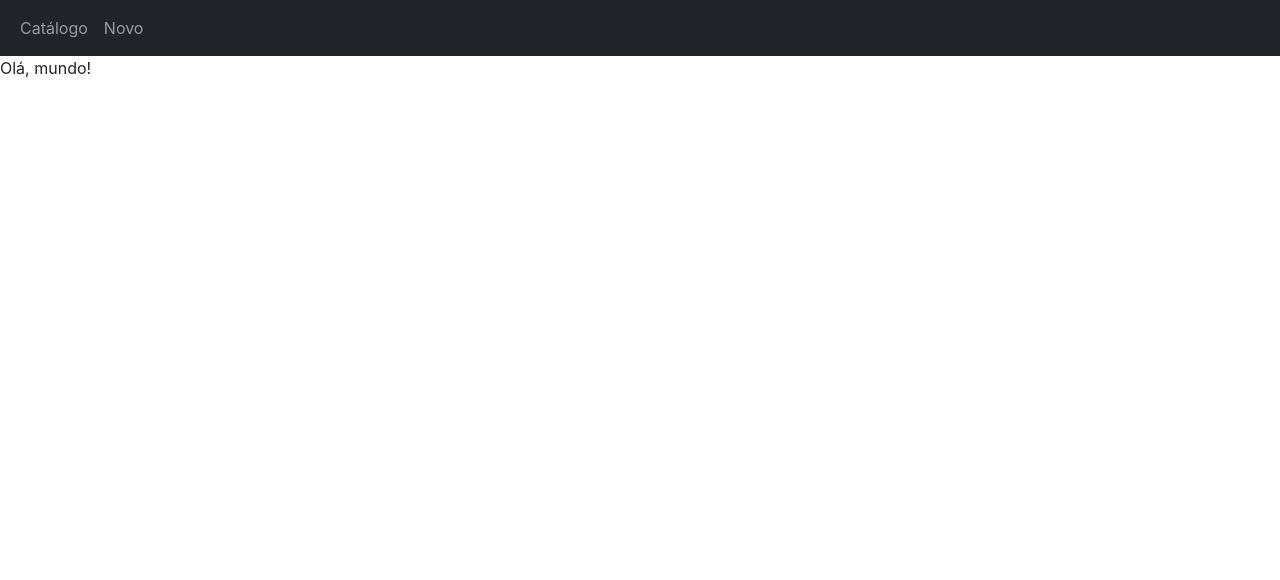
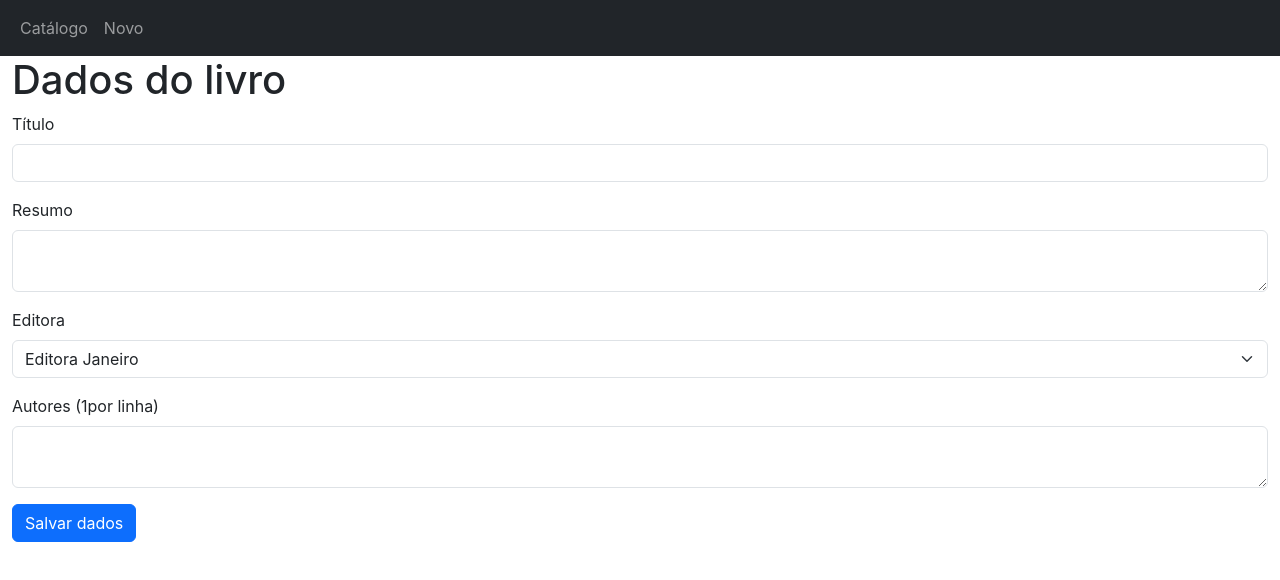
Before and after one commit to PedroAvilar/Livraria-ReactJS-NextJS, a React (Create React App) app: page /dados in a window 1280 px wide. Shown: the top 580 px of the page. Built offline with nearby package versions, Linux system fonts and the light colour scheme.

Commit message:
Alterando componente LivroDados.

```diff
--- a/src/LivroDados.js
+++ b/src/LivroDados.js
@@ -1,9 +1,68 @@
-import React from "react";
+import React, { useState } from "react";
+import ControleLivro from "./controle/ControleLivros";
+import ControleEditora from "./controle/ControleEditora";
+import { useNavigate } from "react-router-dom";
+
+//Instâncias das classes.
+const controleLivro = new ControleLivro ();
+const controleEditora = new ControleEditora ();
 
 function LivroDados () {
+    const opcoes = controleEditora.getEditoras ().map (editora => ({
+        value: editora.codEditora,
+        text: editora.nome
+    }));
+    const [titulo, setTitulo] = useState ('');
+    const [resumo, setResumo] = useState ('');
+    const [autores, setAutores] = useState ('');
+    const [codEditora, setCodEditora] = useState (opcoes [0].value);
+    const navigate = useNavigate ();
+    const tratarCombo = (evento) => {
+        setCodEditora (Number (evento.target.value));
+    };
+    const incluir = (evento) => {
+        evento.preventDefault ();
+        const autoresArray = autores.split ('\n');
+        const novoLivro = {
+            codigo: 0,
+            titulo: titulo,
+            resumo: resumo,
+            autores: autoresArray,
+            codEditora: codEditora
+        };
+        controleLivro.incluir (novoLivro);
+        navigate ('/');
+    }
     return (
-        <main>
-            <p>Olá, mundo!</p>
+        <main className="container-fluid">
+            <div className="row">
+                <h1>Dados do livro</h1>
+                <form onSubmit={incluir}>
+                    <div className="mb-3">
+                        <label htmlFor="titulo" className="form-label">Título</label>
+                        <input type="text" className="form-control" value={titulo} onChange={(e) => setTitulo (e.target.value)}/>
+                    </div>
+                    <div className="mb-3">
+                        <label htmlFor="resumo" className="form-label">Resumo</label>
+                        <textarea type="text" className="form-control" value={resumo} onChange={(e) => setResumo (e.target.value)}/>
+                    </div>
+                    <div className="mb-3">
+                        <label htmlFor="editora" className="form-label">Editora</label>
+                        <select className="form-select" value={codEditora} onChange={tratarCombo}>
+                            {opcoes.map (opcao => (
+                                <option key={opcao.value} value={opcao.value}>{opcao.text}</option>
+                            ))}
+                        </select>
+                    </div>
+                    <div className="mb-3">
+                        <label htmlFor="autores" className="form-label">Autores (1por linha)</label>
+                        <textarea type="text" className="form-control" value={autores} onChange={(e) => setAutores (e.target.value)}/>
+                    </div>
+                    <div className="mb-3">
+                        <button type="submit" className="btn btn-primary" >Salvar dados</button>
+                    </div>
+                </form>
+            </div>
         </main>
     );
 }
```
